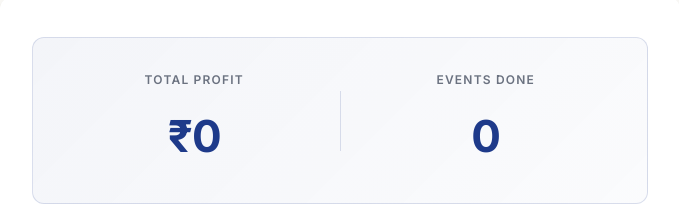
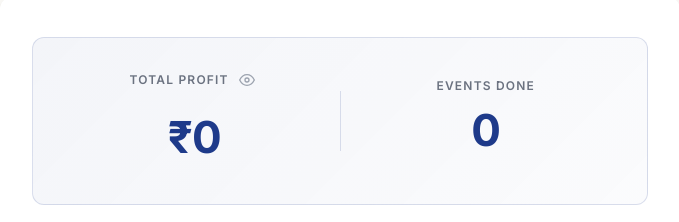
Before and after one commit to Vineeth-M-R/event-manager, a React (Vite) app: page / in a window 1280 px wide. Shown: the part 167-389 px from the top of the page, without its empty margins (300-979 px from the left). Built offline with nearby package versions, Linux system fonts and the light colour scheme; no server answers; the database is empty.

Commit message:
feat: add hide/show toggle for total profit using eye icon

```diff
--- a/src/App.css
+++ b/src/App.css
@@ -127,13 +127,44 @@
   margin: 0 1rem;
 }
 
+.revenue-label-row {
+  display: flex;
+  align-items: center;
+  gap: 0.4rem;
+  margin-bottom: 0.75rem;
+}
+
 .revenue-label {
   font-size: 0.75rem;
   color: #6B7280;
   font-weight: 600;
-  margin-bottom: 0.75rem;
   text-transform: uppercase;
   letter-spacing: 0.1em;
+}
+
+.eye-toggle-btn {
+  background: transparent;
+  border: none;
+  cursor: pointer;
+  padding: 2px 4px;
+  display: flex;
+  align-items: center;
+  justify-content: center;
+  color: #9CA3AF;
+  border-radius: 4px;
+  transition: color 0.2s ease, background 0.2s ease;
+  line-height: 1;
+}
+
+.eye-toggle-btn:hover {
+  color: #1E3A8A;
+  background: rgba(30, 58, 138, 0.08);
+}
+
+.revenue-hidden {
+  filter: blur(6px);
+  user-select: none;
+  transition: filter 0.25s ease;
 }
 
 .revenue-amount {
--- a/src/App.jsx
+++ b/src/App.jsx
@@ -42,6 +42,7 @@
   const [isLoadingEvents, setIsLoadingEvents] = useState(false)
 
   const [totalRevenue, setTotalRevenue] = useState(0)
+  const [revenueVisible, setRevenueVisible] = useState(true)
   const [totalEvents, setTotalEvents] = useState(0)
   const [selectedEvent, setSelectedEvent] = useState(null)
   const [showEventDetails, setShowEventDetails] = useState(false)
@@ -291,8 +292,33 @@
         {/* Profit Summary */}
         <div className="revenue-summary">
           <div className="summary-item">
-            <div className="revenue-label">Total Profit</div>
-            <div className="revenue-amount">₹{totalRevenue.toLocaleString('en-IN')}</div>
+            <div className="revenue-label-row">
+              <div className="revenue-label">Total Profit</div>
+              <button
+                className="eye-toggle-btn"
+                onClick={() => setRevenueVisible(v => !v)}
+                aria-label={revenueVisible ? 'Hide revenue' : 'Show revenue'}
+                title={revenueVisible ? 'Hide' : 'Show'}
+              >
+                {revenueVisible ? (
+                  /* Eye open */
+                  <svg xmlns="http://www.w3.org/2000/svg" width="16" height="16" viewBox="0 0 24 24" fill="none" stroke="currentColor" strokeWidth="2" strokeLinecap="round" strokeLinejoin="round">
+                    <path d="M1 12s4-8 11-8 11 8 11 8-4 8-11 8-11-8-11-8z"/>
+                    <circle cx="12" cy="12" r="3"/>
+                  </svg>
+                ) : (
+                  /* Eye off */
+                  <svg xmlns="http://www.w3.org/2000/svg" width="16" height="16" viewBox="0 0 24 24" fill="none" stroke="currentColor" strokeWidth="2" strokeLinecap="round" strokeLinejoin="round">
+                    <path d="M17.94 17.94A10.07 10.07 0 0 1 12 20c-7 0-11-8-11-8a18.45 18.45 0 0 1 5.06-5.94"/>
+                    <path d="M9.9 4.24A9.12 9.12 0 0 1 12 4c7 0 11 8 11 8a18.5 18.5 0 0 1-2.16 3.19"/>
+                    <line x1="1" y1="1" x2="23" y2="23"/>
+                  </svg>
+                )}
+              </button>
+            </div>
+            <div className={`revenue-amount${revenueVisible ? '' : ' revenue-hidden'}`}>
+              {revenueVisible ? `₹${totalRevenue.toLocaleString('en-IN')}` : '₹••••••'}
+            </div>
           </div>
           <div className="summary-divider"></div>
           <div className="summary-item">
```
